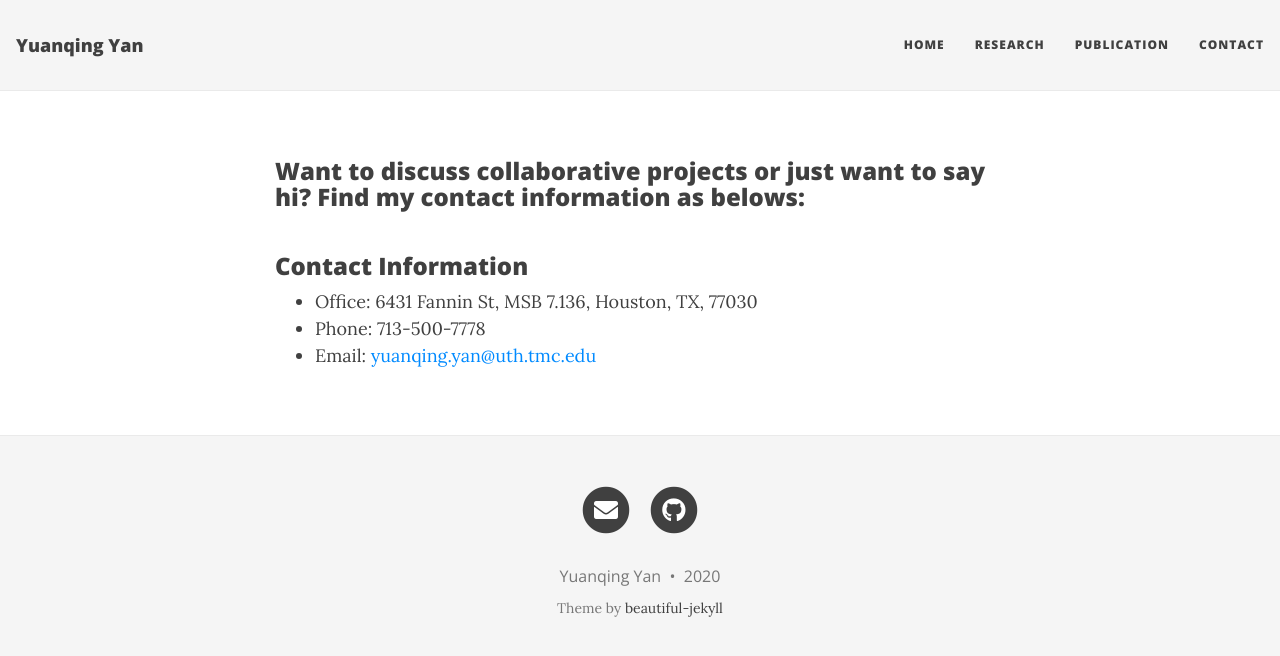
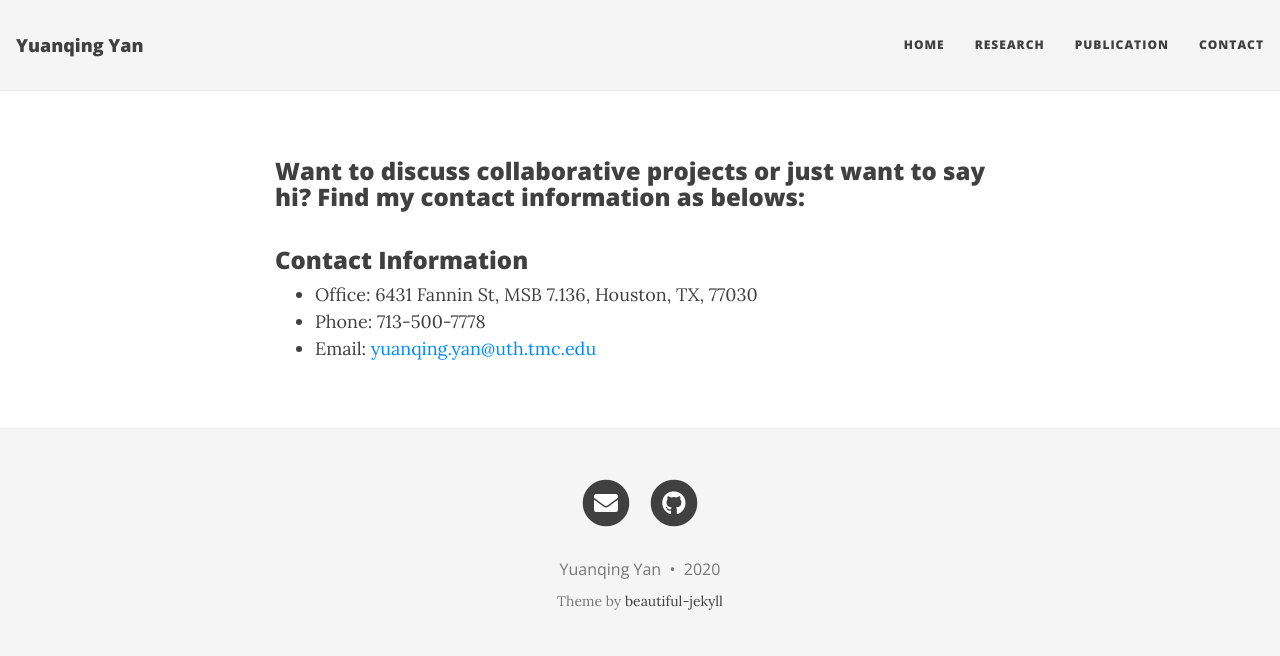
Before and after one commit to yuanqing-yan/Yuanqing, a Jekyll site: the page built from contact.md, in a window 1280 px wide. Shown: the top 656 px of the page. Built offline with Jekyll 4.4.1, drawn with Linux system fonts in a browser that asks for light colours; nearby versions of some CDN libraries.

Commit message:
Update contact.md

```diff
--- a/contact.md
+++ b/contact.md
@@ -4,7 +4,7 @@ title: " "
 ---
 
 ### Want to discuss collaborative projects or just want to say hi? Find my contact information as belows:
-### <br/>
+#### <br/>
 ### Contact Information
 * Office: 6431 Fannin St, MSB 7.136, Houston, TX, 77030
 * Phone: 713-500-7778
```
